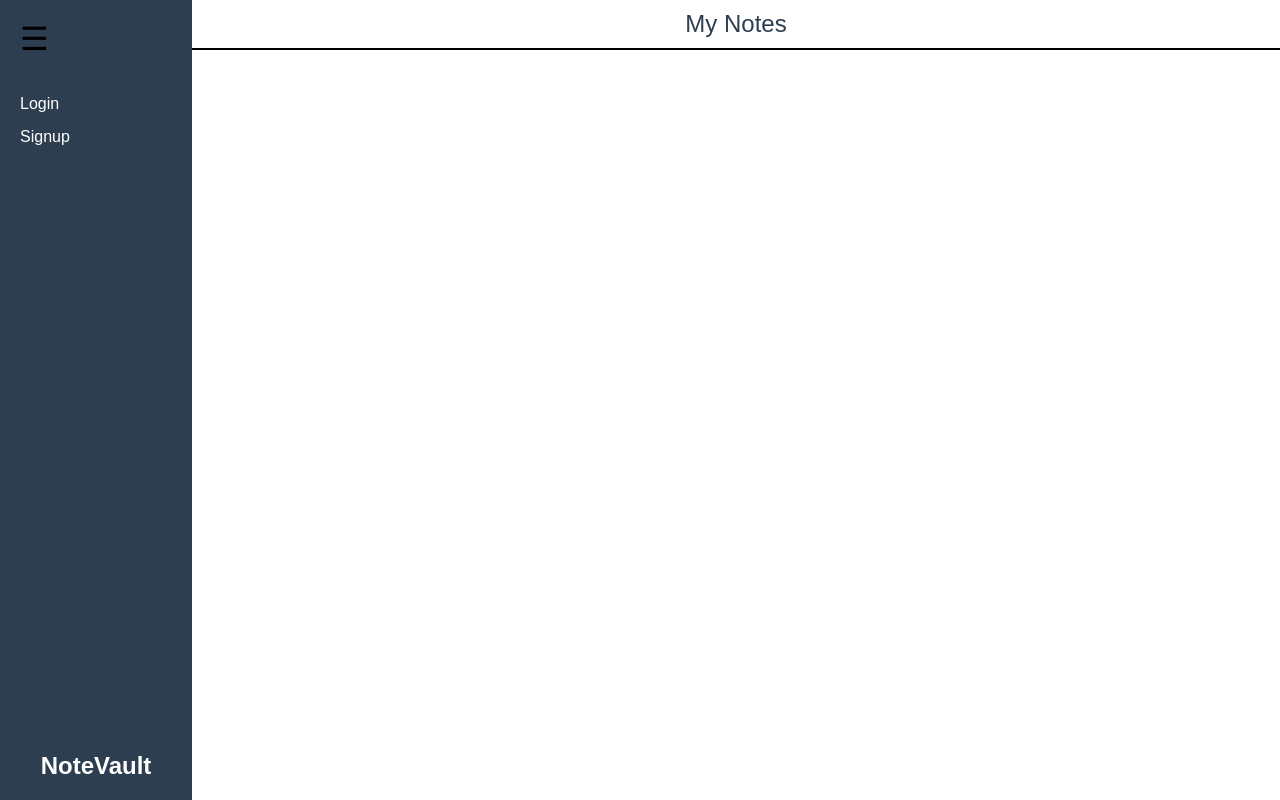
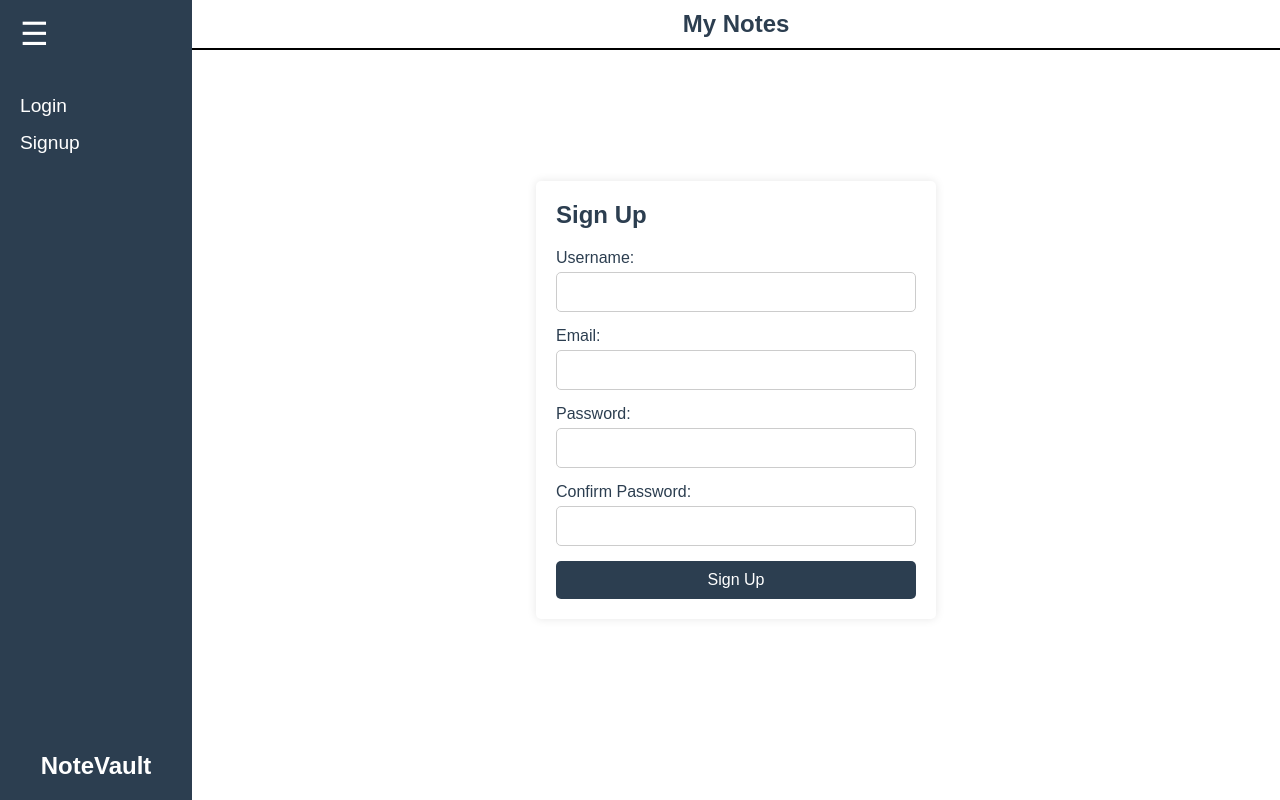
Before and after one commit to kamilfilipczyk/note-vault, a Flask app: page /signup in a window 1280 px wide. Run offline with Flask 3, Linux system fonts and the light colour scheme.

Commit message:
Add forms and fix responsiveness issues

```diff
--- a/website/static/app.js
+++ b/website/static/app.js
@@ -6,6 +6,7 @@ document.addEventListener("DOMContentLoaded", function() {
     hamburgerMenu.addEventListener("click", function() {
         sidebar.classList.toggle("collapsed");
         document.querySelector(".content").classList.toggle("shifted");
+        document.querySelector(".topbar").classList.toggle("shifted");
     });
 
     homeLink.addEventListener("click", function() {
--- a/website/static/styles.css
+++ b/website/static/styles.css
@@ -10,6 +10,7 @@ body {
 
 .container {
     display: flex;
+    flex-direction: column;
     height: 100vh;
 }
 
@@ -46,6 +47,7 @@ body {
 .sidebar ul li a {
     color: white;
     text-decoration: none;
+    font-size: 1.2em;
 }
 
 .sidebar ul li a:hover {
@@ -68,17 +70,6 @@ body {
     opacity: 0;
 }
 
-.content {
-    width: 85%;
-    padding: 20px;
-    margin-left: 15%;
-    transition: margin-left 0.3s;
-}
-
-.content.shifted {
-    margin-left: 60px;
-}
-
 .topbar {
     width: calc(100% - 15%);
     height: 50px;
@@ -93,18 +84,101 @@ body {
     left: 15%;
     transition: left 0.3s, width 0.3s;
     border-bottom: 2px solid black;
+    z-index: 9;
+    font-weight: bold;
 }
 
-.content.shifted .topbar {
+.topbar.shifted {
     left: 60px;
     width: calc(100% - 60px);
+}
+
+.content {
+    width: 85%;
+    padding: 70px 20px 20px 20px;
+    margin-left: 15%;
+    transition: margin-left 0.3s;
+    flex-grow: 1;
+    overflow-y: auto;
+    display: flex;
+    justify-content: center;
+    align-items: center;
+}
+
+.content.shifted {
+    margin-left: 60px;
 }
 
 .hamburger-menu {
     font-size: 2em;
     cursor: pointer;
     position: fixed;
-    top: 20px;
+    top: 15px;
     left: 20px;
     z-index: 10;
+    color: white;
 }
+
+.signup-form-container,
+.login-form-container {
+    background-color: white;
+    padding: 20px;
+    border-radius: 5px;
+    box-shadow: 0 0 10px rgba(0, 0, 0, 0.1);
+    max-width: 400px;
+    width: 100%;
+    box-sizing: border-box;
+    position: absolute;
+    top: 50%;
+    transform: translate(-50%, -50%);
+    left: calc(50% + 7.5%);
+    transition: left 0.3s;
+}
+
+.content.shifted .signup-form-container,
+.content.shifted .login-form-container {
+    left: calc(50% + 30px);
+}
+
+.signup-form-container h2,
+.login-form-container h2 {
+    margin-bottom: 20px;
+    color: #2c3e50;
+}
+
+.signup-form-container form,
+.login-form-container form {
+    display: flex;
+    flex-direction: column;
+}
+
+.signup-form-container label,
+.login-form-container label {
+    margin-bottom: 5px;
+    color: #2c3e50;
+}
+
+.signup-form-container input,
+.login-form-container input {
+    margin-bottom: 15px;
+    padding: 10px;
+    border: 1px solid #ccc;
+    border-radius: 5px;
+    font-size: 1em;
+}
+
+.signup-form-container button,
+.login-form-container button {
+    padding: 10px;
+    background-color: #2c3e50;
+    color: white;
+    border: none;
+    border-radius: 5px;
+    font-size: 1em;
+    cursor: pointer;
+}
+
+.signup-form-container button:hover,
+.login-form-container button:hover {
+    background-color: #34495e;
+}
--- a/website/templates/signup.html
+++ b/website/templates/signup.html
@@ -1 +1,21 @@
 {% extends "base.html" %}{% block title %}Sign Up{% endblock %}
+{% block content %}
+<div class="signup-form-container">
+                <h2>Sign Up</h2>
+                <form method="post" id="signup-form">
+                    <label for="username">Username:</label>
+                    <input type="text" id="username" name="username" required>
+
+                    <label for="email">Email:</label>
+                    <input type="email" id="email" name="email" required>
+
+                    <label for="password">Password:</label>
+                    <input type="password" id="password" name="password" required>
+
+                    <label for="confirm-password">Confirm Password:</label>
+                    <input type="password" id="confirm-password" name="confirm-password" required>
+
+                    <button type="submit">Sign Up</button>
+                </form>
+</div>
+{% endblock %}
```
Also changed, not shown: website/templates/login.html (+14 -0 lines).
